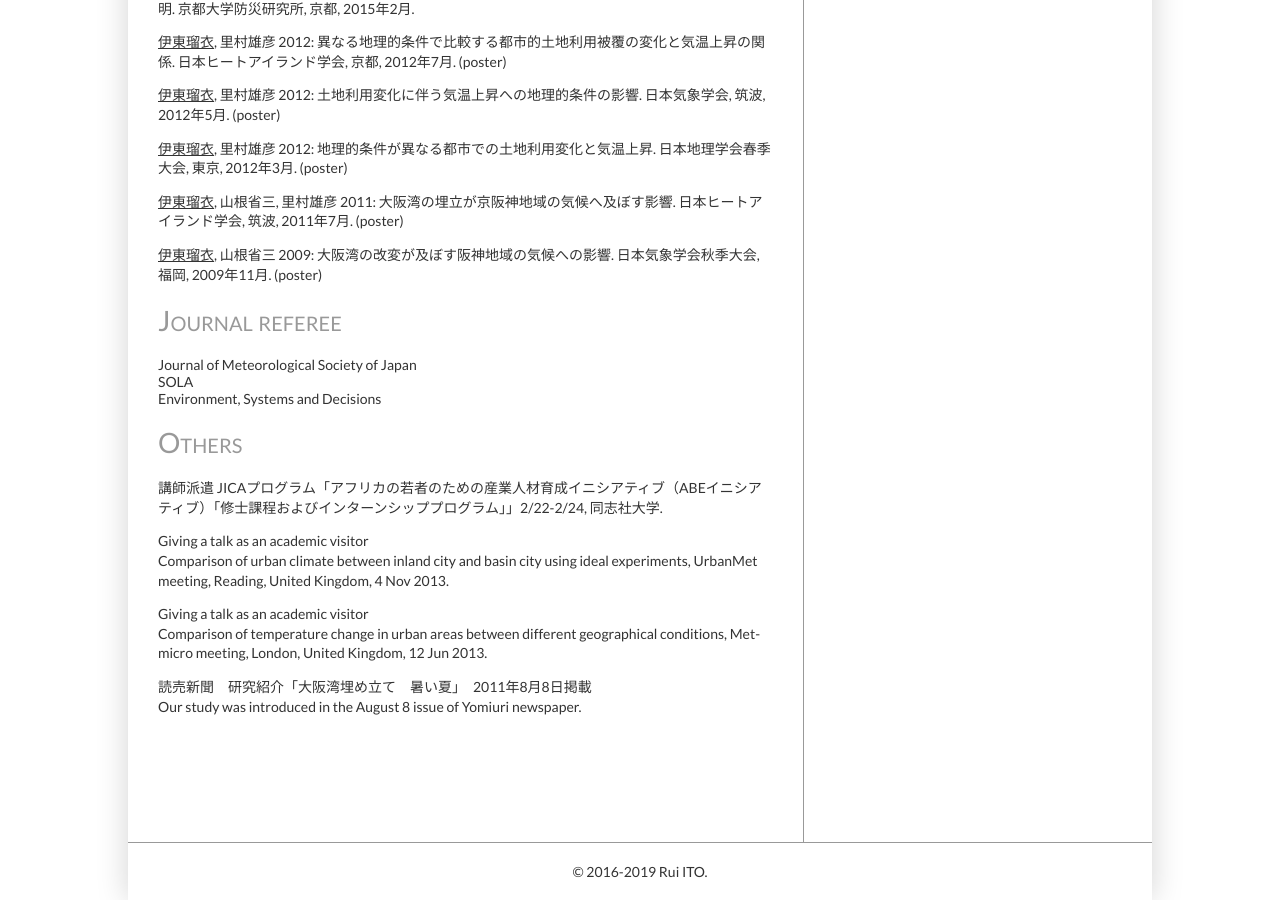
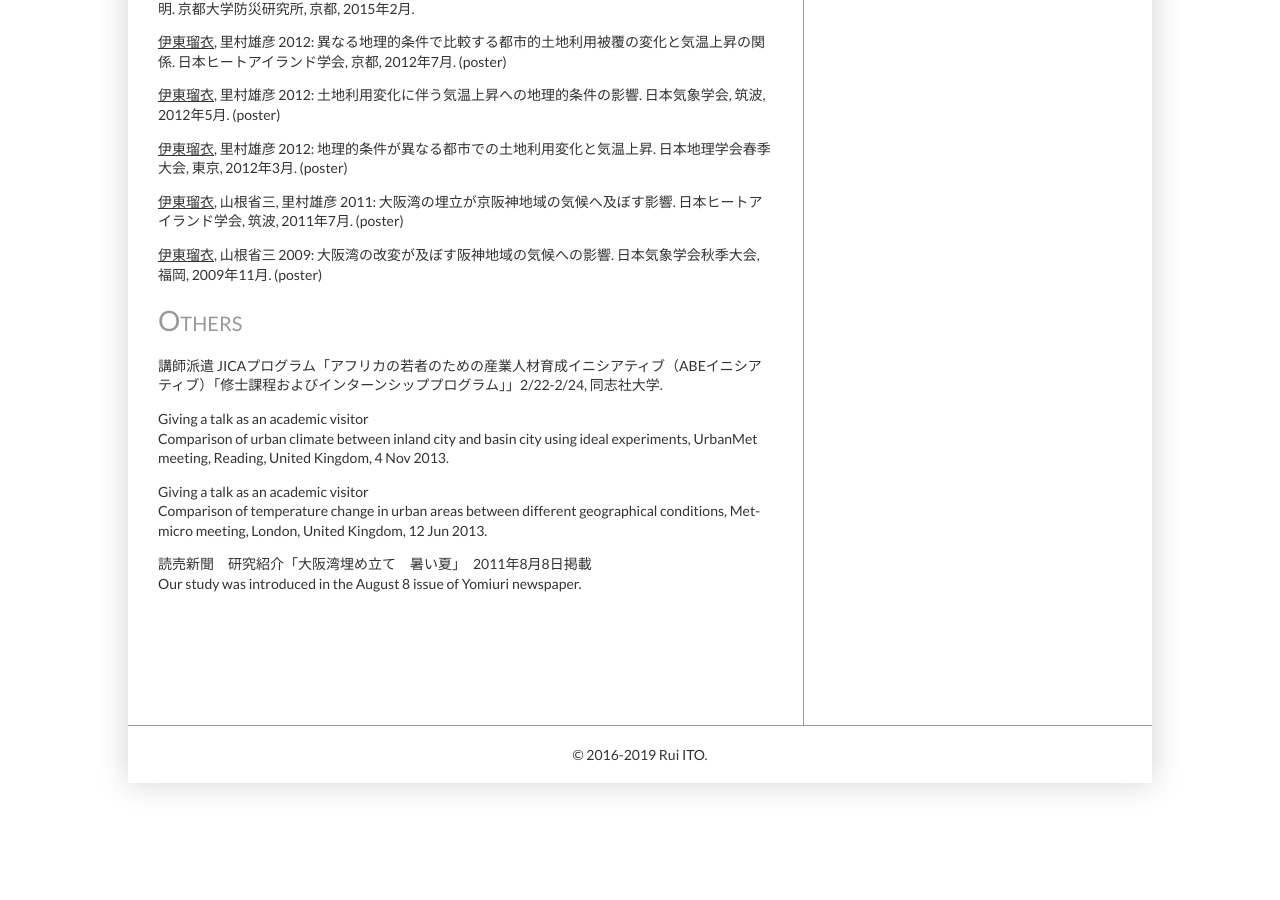
Before and after one commit to rui-climbiz/rui-climbiz.github.io, a Jekyll site: the page built from publications.html, in a window 1280 px wide and 900 px high, scrolled down 5485 px. Built offline with Jekyll 4.4.1, drawn with Linux system fonts in a browser that asks for light colours.

Commit message:
Update publications.html

```diff
--- a/publications.html
+++ b/publications.html
@@ -89,10 +89,7 @@
 <p><u>伊東瑠衣</u>, 里村雄彦 2012: 地理的条件が異なる都市での土地利用変化と気温上昇. 日本地理学会春季大会, 東京, 2012年3月. (poster)</p>
 <p><u>伊東瑠衣</u>, 山根省三, 里村雄彦 2011: 大阪湾の埋立が京阪神地域の気候へ及ぼす影響. 日本ヒートアイランド学会, 筑波, 2011年7月. (poster)</p>
 <p><u>伊東瑠衣</u>, 山根省三 2009: 大阪湾の改変が及ぼす阪神地域の気候への影響. 日本気象学会秋季大会, 福岡, 2009年11月. (poster)</p>
-<h1>Journal referee</h1>
-Journal of Meteorological Society of Japan <br />
-SOLA <br />
-Environment, Systems and Decisions <br />
+
 <h1>Others</h1>
 <p>講師派遣 JICAプログラム「アフリカの若者のための産業人材育成イニシアティブ（ABEイニシアティブ）「修士課程およびインターンシッププログラム」」2/22-2/24, 同志社大学.</p>
 <p>Giving a talk as an academic visitor <br />
```
